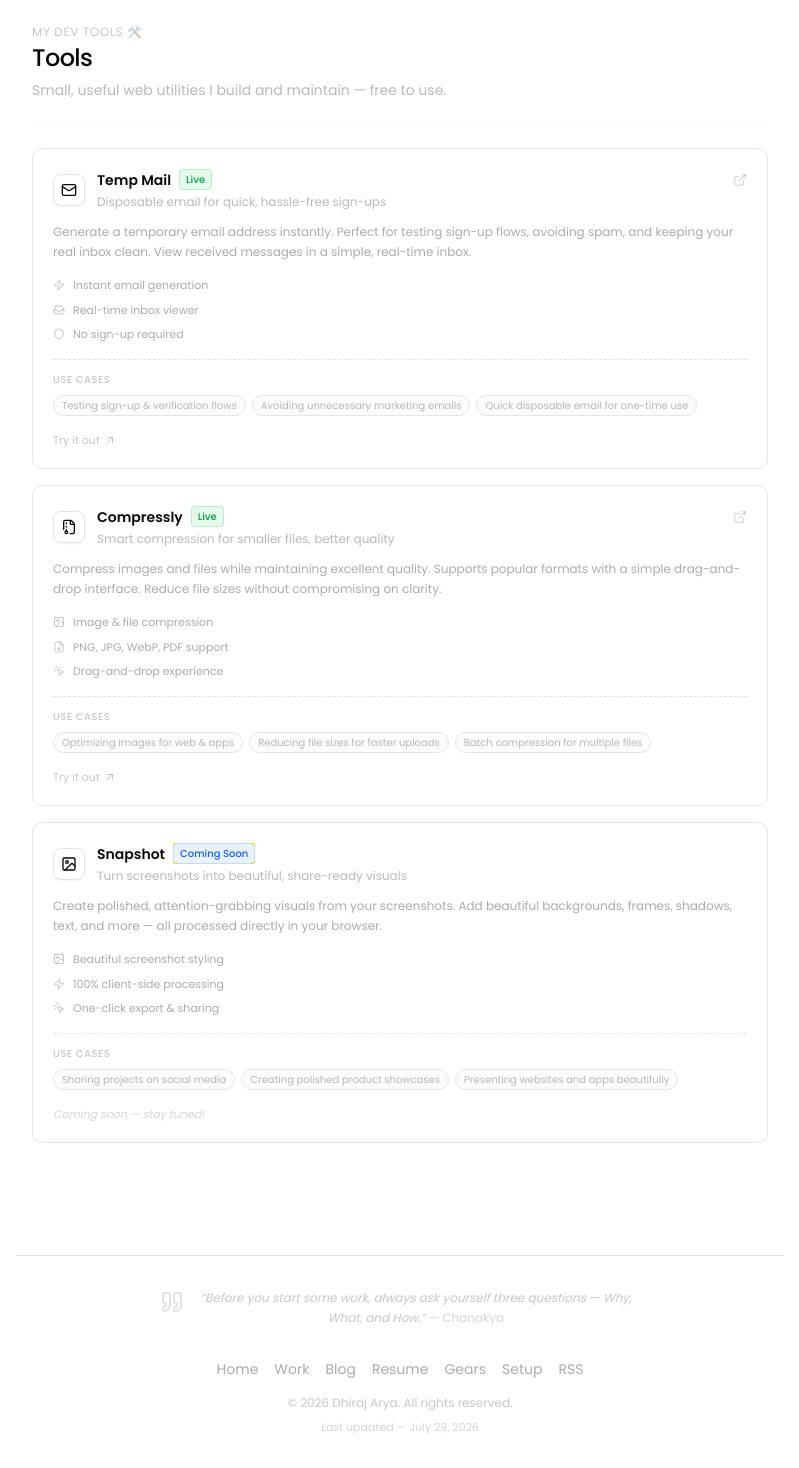
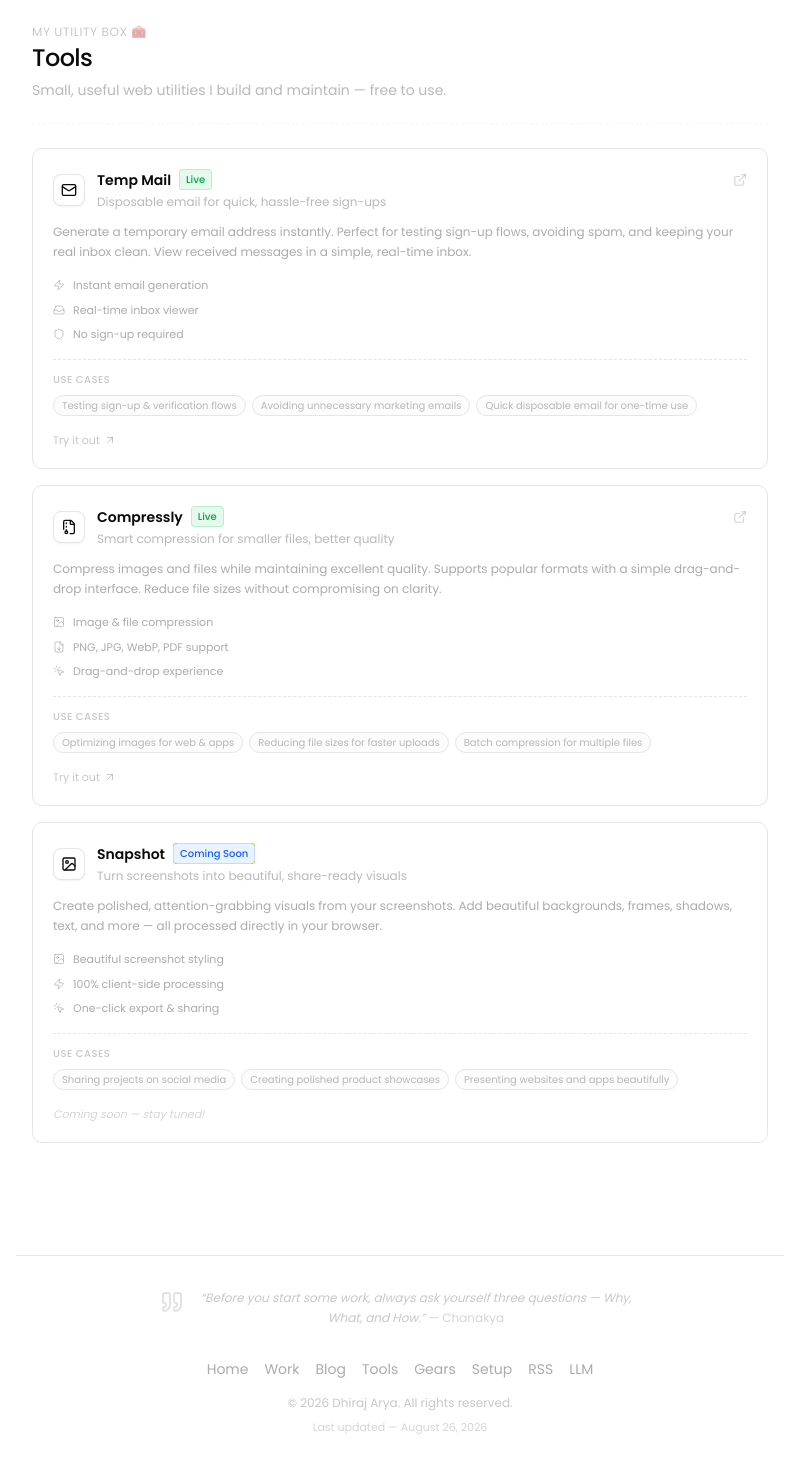
Before and after one commit to dhirajaryaa/wow-portfolio, a Next.js app: page /tools in a window 1280 px wide. Shown: the part 109-1577 px from the top of the page, without its empty margins (240-1039 px from the left). Built offline with nearby package versions, Linux system fonts and the light colour scheme; no server answers; a web font is replaced by a local one.

Commit message:
feat: add tools page, update footer and tools section, and enhance RSS feed

```diff
--- a/src/app/rss.xml/route.ts
+++ b/src/app/rss.xml/route.ts
@@ -1,5 +1,6 @@
 import { siteMeta } from "@/config/meta";
 import { projects } from "@/config/project";
+import { tools } from "@/config/tools";
 import { getAllPosts } from "@/lib/blog";
 
 function escapeXml(s: string) {
@@ -39,6 +40,18 @@ export async function GET() {
     )
     .join("");
 
+  const toolItems = tools
+    .map(
+      (t) => `
+    <item>
+      <title>${escapeXml(t.name)}</title>
+      <link>${siteUrl}/tools</link>
+      <description>${escapeXml(t.description)}</description>
+      <guid isPermaLink="false">${siteUrl}/tools#${escapeXml(t.slug)}</guid>
+    </item>`
+    )
+    .join("");
+
   const xml = `<?xml version="1.0" encoding="UTF-8"?>
 <rss version="2.0" xmlns:atom="http://www.w3.org/2005/Atom">
   <channel>
@@ -50,6 +63,7 @@ export async function GET() {
     <atom:link href="${siteUrl}/rss.xml" rel="self" type="application/rss+xml"/>
     ${postItems}
     ${projectItems}
+    ${toolItems}
   </channel>
 </rss>`;
 
--- a/src/app/tools/page.tsx
+++ b/src/app/tools/page.tsx
@@ -12,7 +12,7 @@ function ToolsPage() {
     <main className="w-full h-full px-4 py-8">
       <GoBackButton />
       <Heading
-        hint="my dev tools 🛠️"
+        hint="my utility box 🧰"
         title="Tools"
         description="Small, useful web utilities I build and maintain — free to use."
       />
--- a/src/components/common/Footer.tsx
+++ b/src/components/common/Footer.tsx
@@ -10,10 +10,11 @@ function Footer() {
         <Link href="/" className="hover:text-foreground transition-colors">Home</Link>
         <Link href="/pow" className="hover:text-foreground transition-colors">Work</Link>
         <Link href="/blog" className="hover:text-foreground transition-colors">Blog</Link>
-        <a href={profileInfo.resumeLink} target="_blank" rel="noopener noreferrer" className="hover:text-foreground transition-colors">Resume</a>
+        <Link href="/tools" className="hover:text-foreground transition-colors">Tools</Link>
         <Link href="/gears" className="hover:text-foreground transition-colors">Gears</Link>
         <Link href="/setup" className="hover:text-foreground transition-colors">Setup</Link>
         <a href="/rss.xml" className="hover:text-foreground transition-colors">RSS</a>
+        <a href="/llm.txt" className="hover:text-foreground transition-colors">LLM</a>
       </nav>
       <p className="text-center text-xs text-muted-foreground/40 mt-4">
         &copy; {new Date().getFullYear()} Dhiraj Arya. All rights reserved.
--- a/src/components/home/ToolsSection.tsx
+++ b/src/components/home/ToolsSection.tsx
@@ -17,12 +17,14 @@ const statusLabels: Record<string, string> = {
   "coming-soon": "Coming Soon",
 };
 
+const MAX_TOOLS = 2;
+
 function ToolsSection() {
   return (
     <section className="flex flex-col mt-16">
-      <Heading hint="my dev tools 🛠️" title="Tools" as="h2" />
+      <Heading hint="my utility box 🧰" title="Tools" as="h2" />
       <div className="grid grid-cols-1 sm:grid-cols-2 gap-3">
-        {tools.map((tool) => {
+        {tools.slice(0, MAX_TOOLS).map((tool) => {
           const Icon = tool.icon;
           const content = (
             <div
--- a/src/config/profile.ts
+++ b/src/config/profile.ts
@@ -70,7 +70,7 @@ export const profileInfo: ProfileInfo = {
     }]
 };
 
-export const lastSiteUpdate = new Date("2026-07-29").toLocaleDateString("en-US", {
+export const lastSiteUpdate = new Date("2026-08-26").toLocaleDateString("en-US", {
   year: "numeric",
   month: "long",
   day: "numeric",
```
Also changed, not shown: public/llm.txt (added), public/llms.txt (added).
